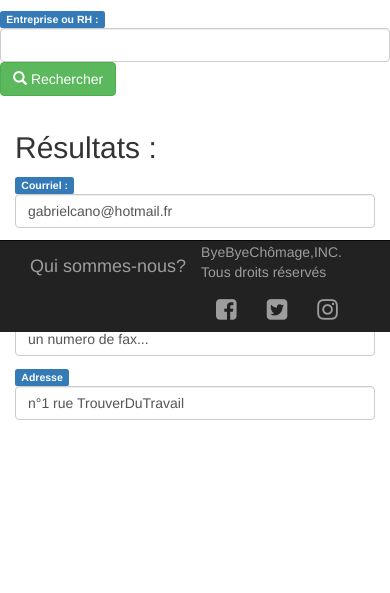
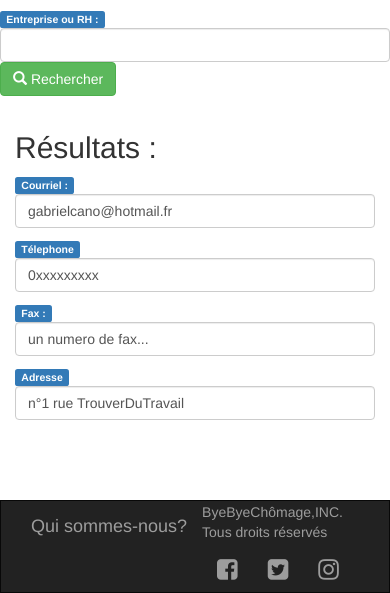
Before and after one commit to projet-web-groupe/projet, a PHP site: page /contacterRH.html in a window 390 px wide. Shown: the part 512-1105 px from the top of the page. Before the commit the page ends 932 px from the top, so only its background shows below. Run offline with PHP 8.4, Linux system fonts and the light colour scheme.

Commit message:
Gabi : Maj header + footer + marge latéral

```diff
--- a/contacterRH.html
+++ b/contacterRH.html
@@ -8,17 +8,22 @@
 		<script src="jquery-3.2.1.min.js"></script>
 		<link rel="stylesheet" href="font-awesome-4.7.0/font-awesome-4.7.0/css/font-awesome.min.css">
 	</head>
+	<style type="text/css">
+		#footer {
+
+		}
+	</style>
 	<body>
 		<header>
 			<nav class=" navbar navbar-inverse ">
 
 				<div class="text-center">
-					<div class="container-fluid ">
+					<div class="container-fluid">
 						<div class="row">
 							<div class="navbar-header ">
 							  <span class="navbar-text" id="titre">Bye Bye Chômage</span>
 							</div>
-							<ul class="nav navbar-nav navbar-right col-md-5 col-md-push-2">
+							<ul class="nav navbar-nav col-md-5">
 							  <li><a href="inscription.html"><span class="glyphicon glyphicon-user"></span> s'inscrire</a></li>
 							  <li><a href="#"><span class="glyphicon glyphicon-log-in"></span> se connecter</a></li>
 							</ul>
@@ -82,7 +87,7 @@
 			</form>
 
 		</div>
-		<div class="navbar-fixed-bottom row-fluid navbar navbar-inverse" >
+		<div id="footer" class="navbar navbar-inverse" >
 
 			<div class=" container " >
 
--- a/footer.css
+++ b/footer.css
@@ -1,7 +1,8 @@
 #footer{
-			background-color:#292b34;
+			/*background-color:#292b34; */
 			border:0px
 			margin-top:10px;
+			margin-bottom: 0px;
 		}
 
 #test{
```
Also changed, not shown: test.html (+7 -2 lines).
